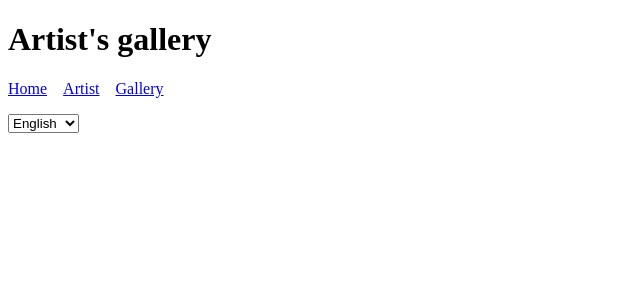
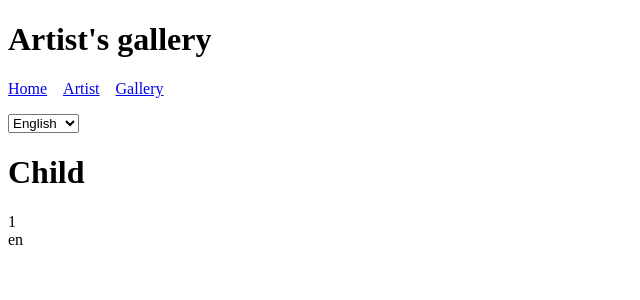
Before and after one commit to RollingTL/Image-gallery-nuxt3-i18n, a Nuxt app: page /gallery/1 in a window 1280 px wide. Shown: the top 300 px of the page, without its empty margins (0-640 px from the left). Built offline with nearby package versions, Linux system fonts and the light colour scheme.

Commit message:
Dynamic gallery item added

```diff
--- a/nuxt.config.ts
+++ b/nuxt.config.ts
@@ -1,5 +1,6 @@
 // https://nuxt.com/docs/api/configuration/nuxt-config
 export default defineNuxtConfig({
+  ssr: true,
   devtools: { enabled: true },
   modules: ["@nuxtjs/i18n", "@nuxt/eslint"],
   i18n: {
--- a/pages/gallery.vue
+++ b/pages/gallery.vue
@@ -5,9 +5,12 @@ const { t } = useI18n({
 </script>
 <template>
   <div>
-    <h2>{{ $t("gallery") }}</h2>
-    <div>
-      {{ t("galleryInfo") }}
+    <NuxtPage v-if="$route.params.id" />
+    <div v-else>
+      <h2>{{ $t("gallery") }}</h2>
+      <div>
+        {{ t("galleryInfo") }}
+      </div>
     </div>
   </div>
 </template>
--- /dev/null
+++ b/pages/gallery/[id].vue
@@ -0,0 +1,13 @@
+<script setup lang="ts">
+const route = useRoute();
+const id = route.params.id;
+const { locale } = useI18n();
+</script>
+
+<template>
+  <div>
+    <h1>Child</h1>
+    <div>{{ id }}</div>
+    <div>{{ locale }}</div>
+  </div>
+</template>
```
